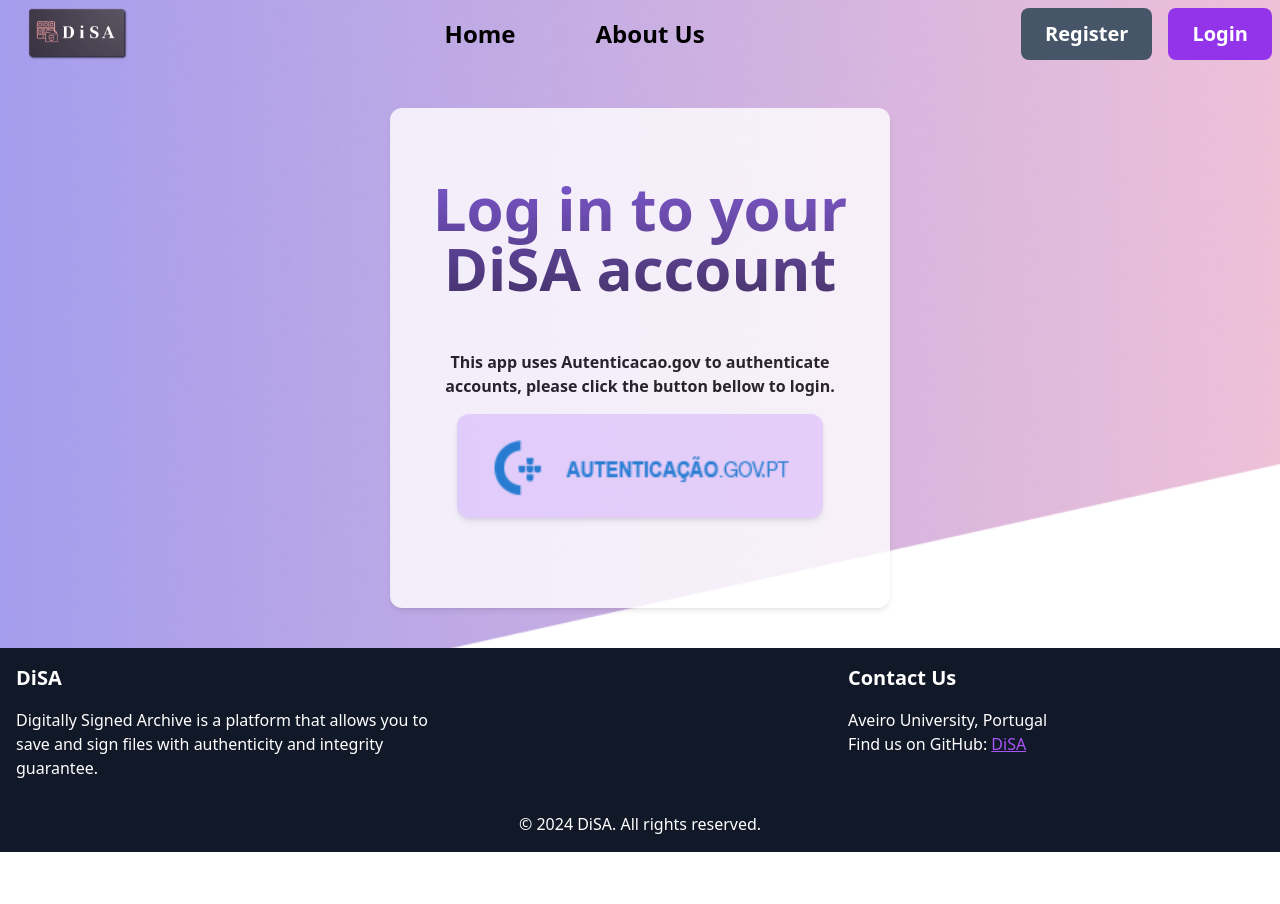
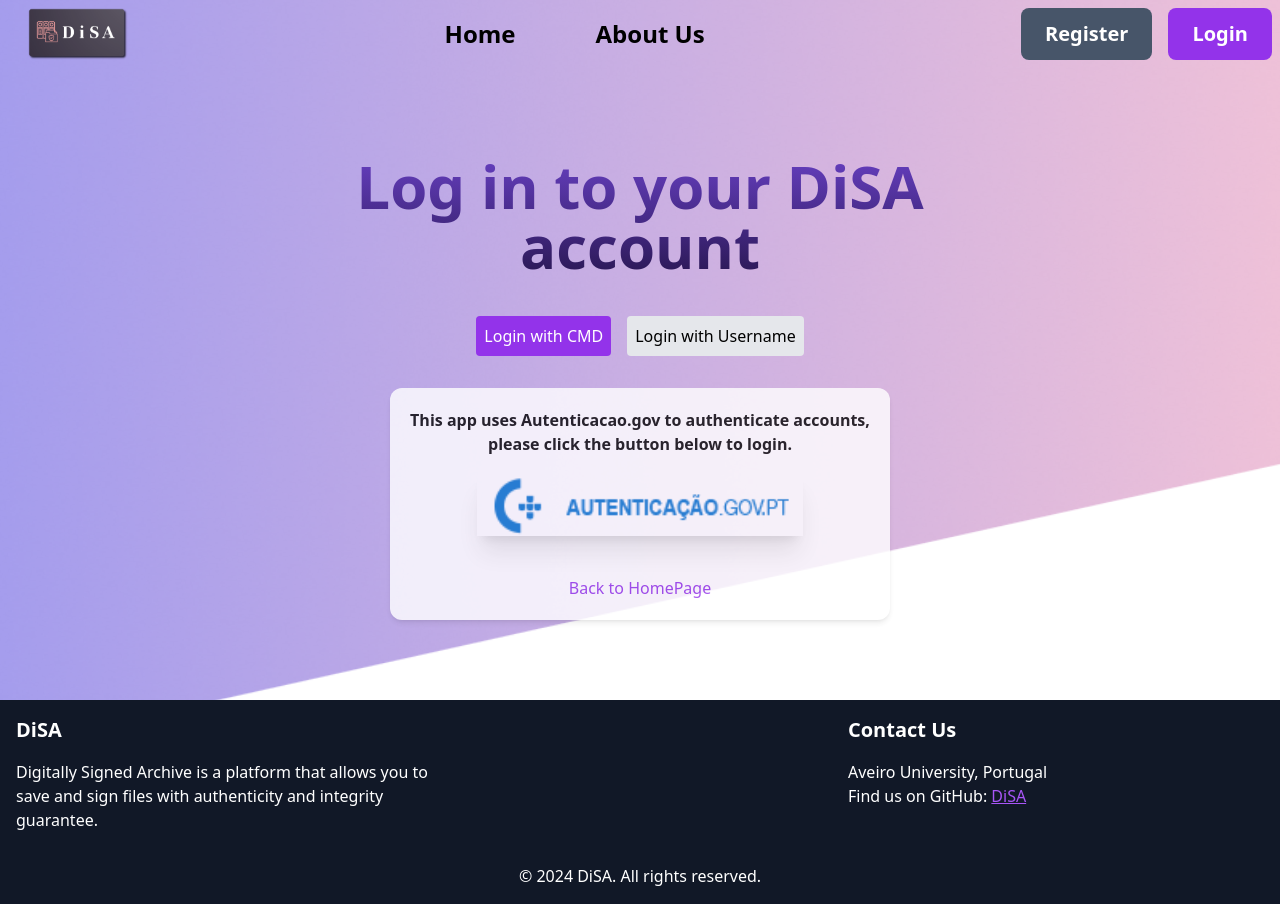
Before and after one commit to miguel-silva48/DiSA-webInterface, a React (Vite) app: page /login in a window 1280 px wide. Before the commit the page ends 852 px from the top, so only its background shows below. Built offline with nearby package versions, Linux system fonts and the light colour scheme.

Commit message:
Fix(webInterface/sessions): Merged both login pages into 1

```diff
--- a/src/components/pages/LoginPage.jsx
+++ b/src/components/pages/LoginPage.jsx
@@ -1,12 +1,73 @@
-import { Link } from "react-router-dom";
+import React, { useState } from "react";
+import { Link, useNavigate } from "react-router-dom";
+import { API_BASE_URL } from "../../constants/index.jsx";
 
 import Navbar from "../layout/Navbar.jsx";
 import Footer from "../layout/Footer.jsx";
 import Background from "../layout/Background.jsx";
-
 import Auth from "/autenticacao_gov.png";
 
 const LoginPage = () => {
+  const navigate = useNavigate();
+  const [formData, setFormData] = useState({
+    username: "",
+    password: ""
+  });
+  const [formErrors, setFormErrors] = useState({});
+  const [loginMethod, setLoginMethod] = useState('cmd'); // 'normal' or 'cmd'
+
+  const handleChange = (e) => {
+    const { name, value } = e.target;
+    setFormData({
+      ...formData,
+      [name]: value
+    });
+  };
+
+  const handleLogin = async () => {
+    const newErrors = {};
+    if (!formData.username) {
+      newErrors.username = "Username field is required!";
+    }
+    if (!formData.password) {
+      newErrors.password = "Password field is required!";
+    }
+
+    if (Object.keys(newErrors).length === 0) {
+      try {
+        const params = new URLSearchParams();
+        params.append('username', formData.username);
+        params.append('password', formData.password);
+
+        const response = await fetch(API_BASE_URL + "/users/login", {
+          method: "POST",
+          headers: {
+            "Content-Type": "application/x-www-form-urlencoded",
+          },
+          body: params.toString(),
+        });
+
+        if (!response.ok) {
+          alert("Invalid credentials!");
+          return;
+        }
+
+        const data = await response.json();
+        console.log("LOGIN RESPONSE:", data);
+        if (response.ok) {
+          sessionStorage.setItem('username', formData.username);
+          sessionStorage.setItem('access_token', data.access_token);
+          alert("User logged in successfully!");
+          navigate("/dashboard");
+        }
+      } catch (error) {
+        console.error('Error logging in:', error);
+      }
+    } else {
+      setFormErrors(newErrors);
+    }
+  };
+
   let client_id = "";
   let state;
 
@@ -14,7 +75,7 @@
     state = crypto.randomUUID();
     document.cookie = `state=${state}; SameSite=Strict; Secure`;
   } else {
-        state = document.cookie.split("=")[1]
+    state = document.cookie.split("=")[1];
   }
 
   return (
@@ -22,23 +83,59 @@
       <Background />
       <div className="flex flex-col flex-grow">
         <Navbar />
-                <div className="flex justify-center items-center h-full p-10">
-                    <div className="w-[500px] bg-white rounded-xl shadow-md flex flex-col items-center justify-center p-5 opacity-80 max-h-[500px]">
-                        <h1 className="font-sans text-6xl font-extrabold bg-gradient-to-b from-[#6941C6] to-[#27164F] bg-clip-text text-transparent text-center mb-8 mt-20">
+        <div className="flex justify-center h-full p-20">
+          <div className="w-[60%]">
+            <h1 className="font-sans text-6xl font-extrabold bg-gradient-to-b from-[#6941C6] to-[#27164F] bg-clip-text text-transparent text-center mb-8 p-2">
               Log in to your DiSA account
             </h1>
-                        <div className="flex-grow">
+            <div className="flex justify-center mb-8">
+              <button
+                className={`mr-4 p-2 rounded ${loginMethod === 'cmd' ? 'bg-purple-600 text-white' : 'bg-gray-200 text-black'}`}
+                onClick={() => setLoginMethod('cmd')}
+              >
+                Login with CMD
+              </button>
+              <button
+                className={`p-2 rounded ${loginMethod === 'normal' ? 'bg-purple-600 text-white' : 'bg-gray-200 text-black'}`}
+                onClick={() => setLoginMethod('normal')}
+              >
+                Login with Username
+              </button>
             </div>
-                        <div className="mb-20 p-5 flex flex-col items-center">
+            {loginMethod === 'cmd' ? (
+              <div className="w-[500px] bg-white rounded-xl shadow-md flex flex-col items-center justify-center p-5 opacity-80 max-h-[500px] mx-auto gap-10">
+                <div className="flex-grow flex flex-col items-center">
                   <p className="font-semibold text-center mb-4">
-                                This app uses Autenticacao.gov to authenticate accounts, please click the button bellow to login.
+                    This app uses Autenticacao.gov to authenticate accounts, please click the button below to login.
                   </p>
                   <Link
                     to={`https://preprod.autenticacao.gov.pt/oauth/askauthorization?redirect_uri=http://127.0.0.1:3000/cmdLogin&client_id=${client_id}&state=${state}&scope=http://interop.gov.pt/MDC/Cidadao/NomeProprio%20http://interop.gov.pt/MDC/Cidadao/NIC&response_type=token`}
-                                className="bg-purple-200 rounded-xl p-5 shadow-md hover:bg-purple-400 hover:shadow-xl">
-                                <img src={Auth} className="h-16" alt="Autenticação com Chave Móvel Digital" />
+                    className="shadow-xl relative overflow-hidden flex items-center justify-center">
+                    <img src={Auth} className="h-16 z-10 relative" alt="Autenticação com Chave Móvel Digital" />
                   </Link>
                 </div>
+                <div className="flex items-center justify-between">
+                  <Link to="/" className="text-purple-600 hover:text-indigo-400">Back to HomePage</Link>
+                </div>
+              </div>
+            ) : (
+              <form className="w-full max-w-lg mx-auto border bg-white rounded-xl p-8 opacity-80 shadow-md">
+                <div className="mb-6">
+                  <label htmlFor="username" className="block font-semibold mb-2">Username</label>
+                  <input type="text" id="username" name="username" value={formData.username} onChange={handleChange} className="w-full border border-gray-300 rounded px-3 py-2 leading-tight focus:outline-none focus:shadow-outline" placeholder="Insert your username here" />
+                  {formErrors.username && <p className="text-red-500">{formErrors.username}</p>}
+                </div>
+                <div className="mb-6">
+                  <label htmlFor="password" className="block font-semibold mb-2">Password</label>
+                  <input type="password" id="password" name="password" value={formData.password} onChange={handleChange} className="w-full border border-gray-300 rounded px-3 py-2 leading-tight focus:outline-none focus:shadow-outline" placeholder="Insert your password here" />
+                  {formErrors.password && <p className="text-red-500">{formErrors.password}</p>}
+                </div>
+                <div className="flex items-center justify-between">
+                  <Link to="/" className="text-purple-600 hover:text-indigo-400">Back to HomePage</Link>
+                  <button type="button" onClick={handleLogin} className="bg-purple-600 hover:bg-indigo-400 text-white font-bold py-2 px-4 rounded focus:outline-none focus:shadow-outline">Login</button>
+                </div>
+              </form>
+            )}
           </div>
         </div>
       </div>
```
Lines whose indentation alone changed are shown as unchanged.
